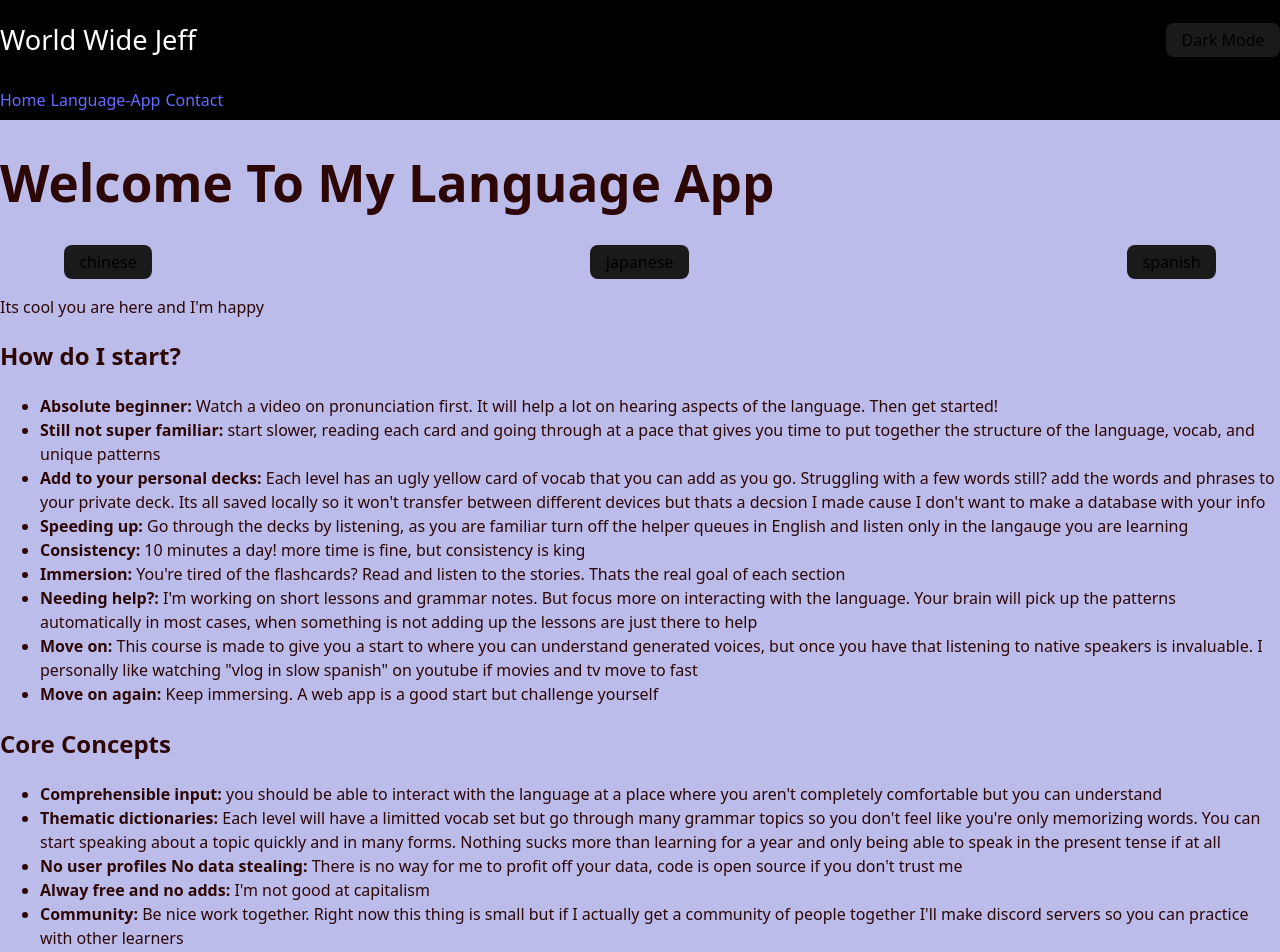
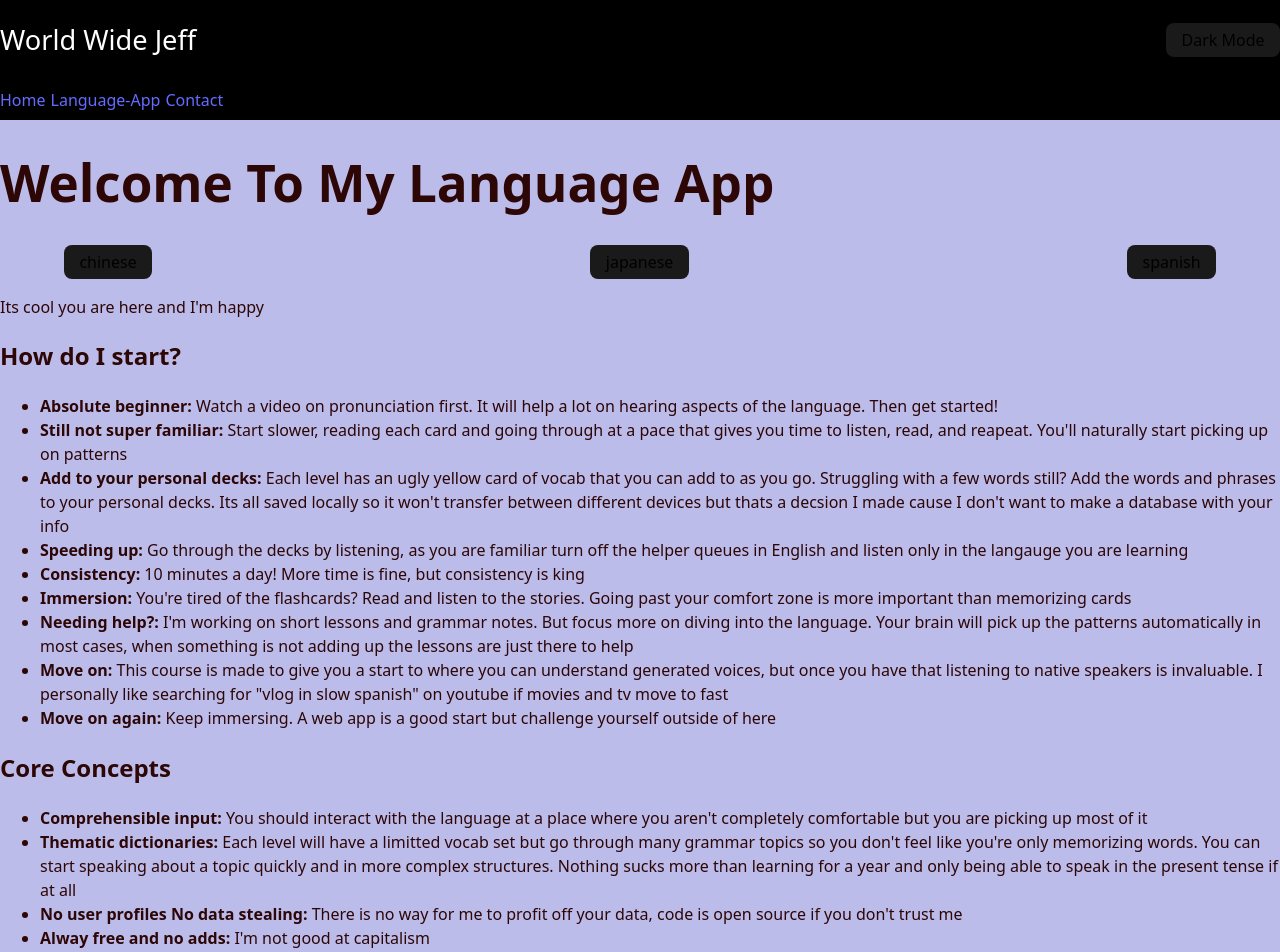
Before and after one commit to JeffWHenderson/world-wide-jeff, a React (Vite) app in the folder apps/frontend/: page /language-app in a window 1280 px wide. Shown: the top 952 px of the page. Built offline with nearby package versions, Linux system fonts and the light colour scheme.

Commit message:
update docs

```diff
--- a/apps/frontend/src/screens/LanguageApp/LanguageHome.tsx
+++ b/apps/frontend/src/screens/LanguageApp/LanguageHome.tsx
@@ -25,26 +25,28 @@ const LanguageAppHome = () => {
             <h2>How do I start?</h2>
             <ul>
                 <li><strong>Absolute beginner:</strong> Watch a video on pronunciation first. It will help a lot on hearing aspects of the language.  Then get started!</li>
-                <li><strong>Still not super familiar:</strong> start slower, reading each card and going through at a pace that gives you time to put together the structure of the language, vocab, and unique patterns</li>
-                <li><strong>Add to your personal decks:</strong> Each level has an ugly yellow card of vocab that you can add as you go.  Struggling with a few words still? add the words and phrases to your private deck.  Its all saved locally so it won't transfer between different devices but thats a decsion I made cause I don't want to make a database with your info</li>
+                <li><strong>Still not super familiar:</strong> Start slower, reading each card and going through at a pace that gives you time to listen, read, and reapeat. You'll naturally start picking up on patterns</li>
+                <li><strong>Add to your personal decks:</strong> Each level has an ugly yellow card of vocab that you can add to as you go.  Struggling with a few words still? Add the words and phrases to your personal decks.  Its all saved locally so it won't transfer between different devices but thats a decsion I made cause I don't want to make a database with your info</li>
                 <li><strong>Speeding up:</strong> Go through the decks by listening, as you are familiar turn off the helper queues in English and listen only in the langauge you are learning</li>
-                <li><strong>Consistency:</strong> 10 minutes a day! more time is fine, but consistency is king</li>
-                <li><strong>Immersion:</strong> You're tired of the flashcards? Read and listen to the stories. Thats the real goal of each section</li>
-                <li><strong>Needing help?:</strong> I'm working on short lessons and grammar notes.  But focus more on interacting with the language. Your brain will pick up the patterns automatically in most cases, when something is not adding up the lessons are just there to help</li>
-                <li><strong>Move on:</strong> This course is made to give you a start to where you can understand generated voices, but once you have that listening to native speakers is invaluable. I personally like watching "vlog in slow spanish" on youtube if movies and tv move to fast</li>
-                <li><strong>Move on again:</strong> Keep immersing.  A web app is a good start but challenge yourself</li>
+                <li><strong>Consistency:</strong> 10 minutes a day! More time is fine, but consistency is king</li>
+                <li><strong>Immersion:</strong> You're tired of the flashcards? Read and listen to the stories. Going past your comfort zone is more important than memorizing cards</li>
+                <li><strong>Needing help?:</strong> I'm working on short lessons and grammar notes. But focus more on diving into the language. Your brain will pick up the patterns automatically in most cases, when something is not adding up the lessons are just there to help</li>
+                <li><strong>Move on:</strong> This course is made to give you a start to where you can understand generated voices, but once you have that listening to native speakers is invaluable. I personally like searching for "vlog in slow spanish" on youtube if movies and tv move to fast</li>
+                <li><strong>Move on again:</strong> Keep immersing.  A web app is a good start but challenge yourself outside of here</li>
             </ul>
             <h2>Core Concepts</h2>
             <ul>
-                <li><strong>Comprehensible input:</strong> you should be able to interact with the language at a place where you aren't completely comfortable but you can understand</li>
-                <li><strong>Thematic dictionaries:</strong> Each level will have a limitted vocab set but go through many grammar topics so you don't feel like you're only memorizing words.  You can start speaking about a topic quickly and in many forms.  Nothing sucks more than learning for a year and only being able to speak in the present tense if at all</li>
+                <li><strong>Comprehensible input:</strong> You should interact with the language at a place where you aren't completely comfortable but you are picking up most of it</li>
+                <li><strong>Thematic dictionaries:</strong> Each level will have a limitted vocab set but go through many grammar topics so you don't feel like you're only memorizing words. You can start speaking about a topic quickly and in more complex structures. Nothing sucks more than learning for a year and only being able to speak in the present tense if at all</li>
                 <li><strong>No user profiles No data stealing:</strong> There is no way for me to profit off your data, code is open source if you don't trust me</li>
                 <li><strong>Alway free and no adds:</strong> I'm not good at capitalism</li>
-                <li><strong>Community:</strong> Be nice work together. Right now this thing is small but if I actually get a community of people together I'll make discord servers so you can practice with other learners</li>
+                <li><strong>Community:</strong> Be nice, work together. Right now this thing is small but if I actually get a community of people together I'll make discord servers so you can practice with other learners</li>
+                <li><strong>Community 2:</strong> Start with a friend, you can focus on the same theme and try talking about that. I may not be able to build a big community but I believe you can</li>
             </ul>
 
             <h2>Contribute</h2>
             <ul>
+                <li>This is open for anybody to contribute.  I can add features and everything but my dream is that users can help shape the courses and bring in more languages</li>
                 <li><strong>Code: <a href="https://github.com/JeffWHenderson/world-wide-jeff">GITHUB</a></strong></li>
                 <li><strong>Report bugs or Feature requests:</strong> email me: <Link to="/contact">Contact</Link></li>
             </ul>
```
Also changed, not shown: 2 other files (tests, documents, lock files or other folders).
